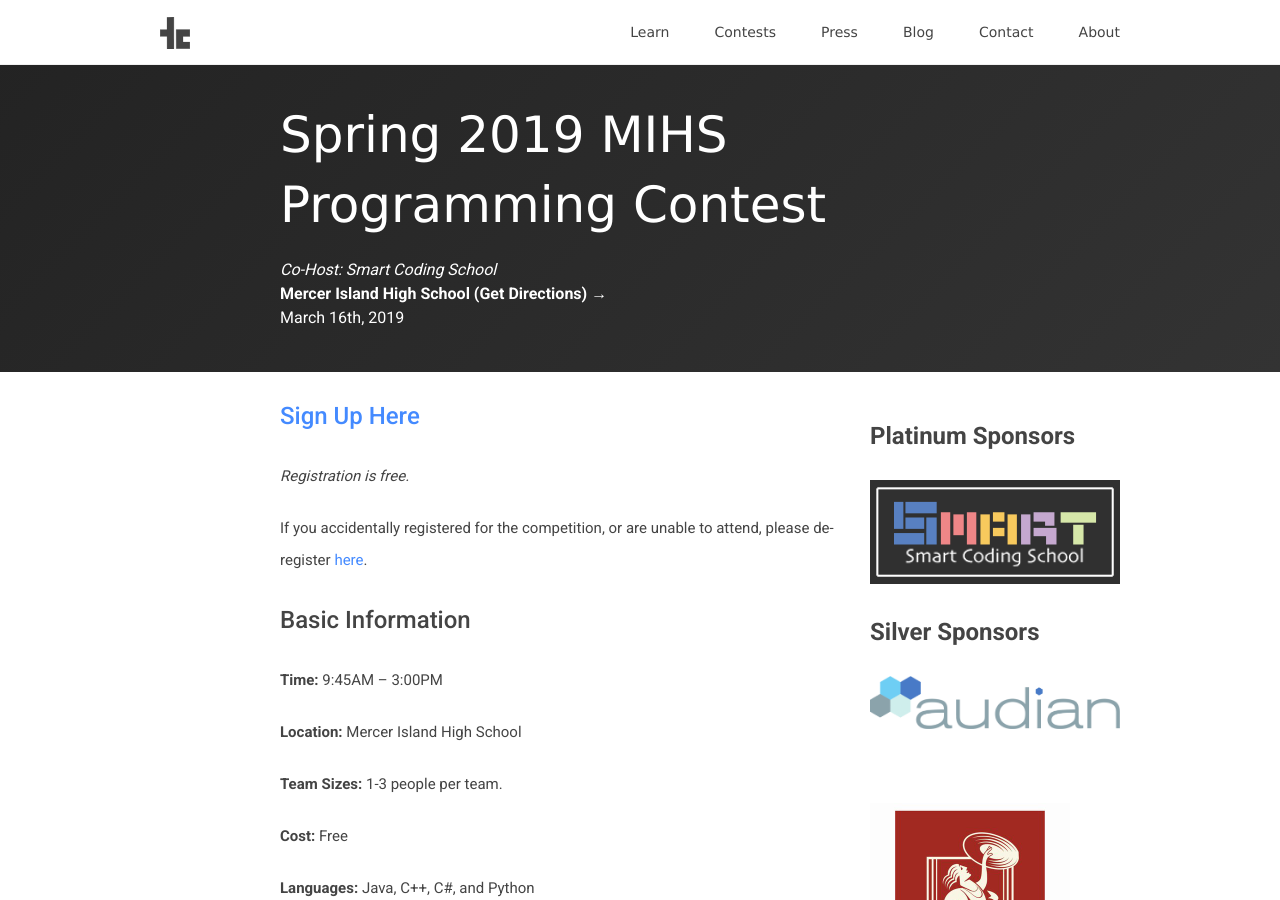
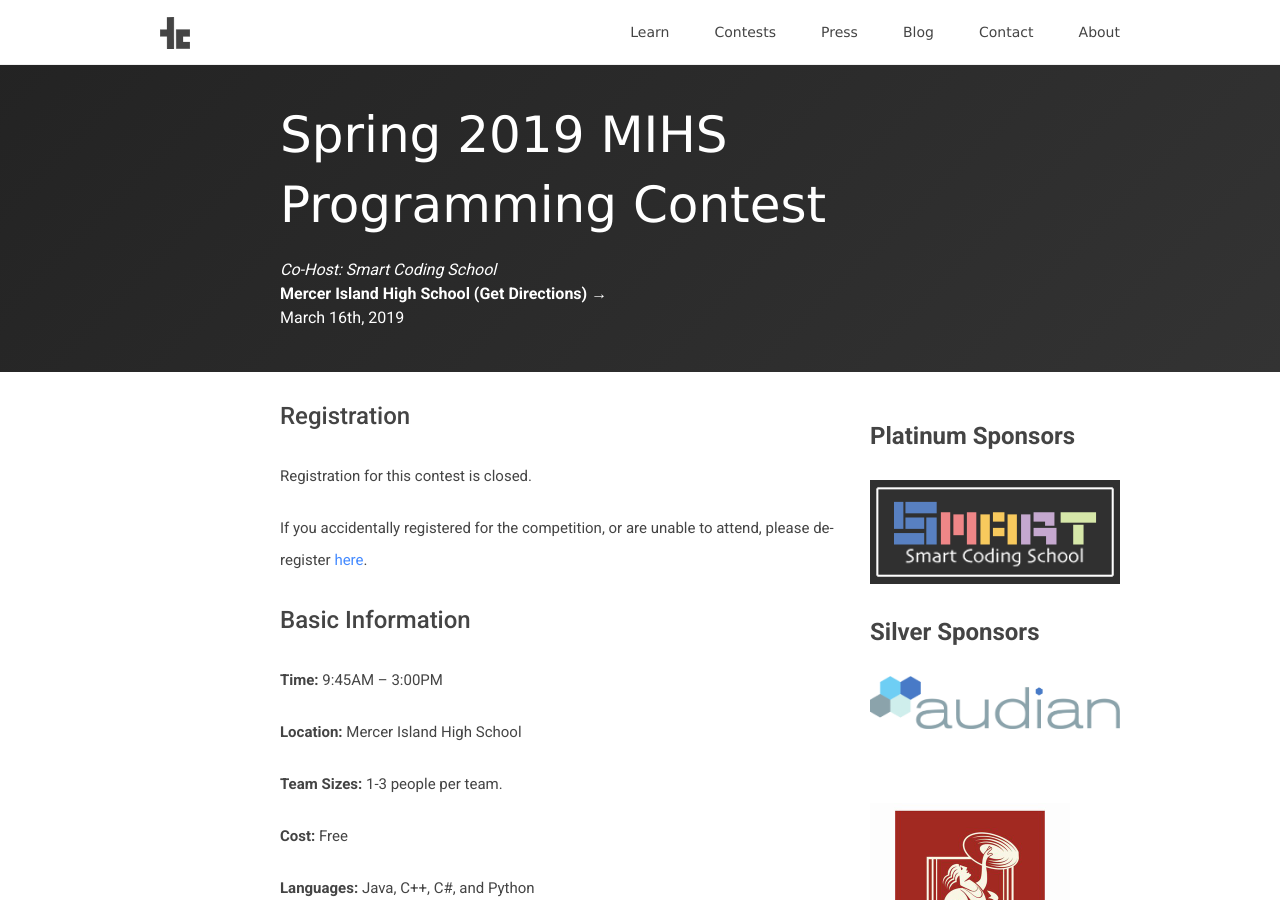
Before and after one commit to teamscode/teamscode.github.io, a Jekyll site: the page built from _posts/contests/2018-10-26-spring-2019-mihs-programming-contest.md, in a window 1280 px wide and 900 px high. Built offline with Jekyll 4.4.1, drawn with Linux system fonts in a browser that asks for light colours; nearby versions of some CDN libraries.

Commit message:
closing Registration for sp2019 mihs contest

```diff
--- a/_posts/contests/2018-10-26-spring-2019-mihs-programming-contest.md
+++ b/_posts/contests/2018-10-26-spring-2019-mihs-programming-contest.md
@@ -16,8 +16,9 @@ contest_date: March 16th, 2019
   <a href="https://pagliacci.com"><img src="/assets/images/sponsor_pagliacci.jpg" alt="Pagliacci" style="width: 200px; margin-right: 20px; display: block;"></a>
 </div>
 
-<h1><a href="https://teamscode.typeform.com/to/bnGcWl">Sign Up Here</a></h1>
-*Registration is free.*
+# Registration #
+
+Registration for this contest is closed.
 
 If you accidentally registered for the competition, or are unable to attend, please de-register [here](https://teamscode.typeform.com/to/XTYQIh).
 
```
